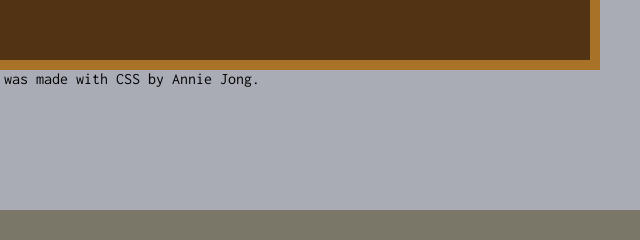
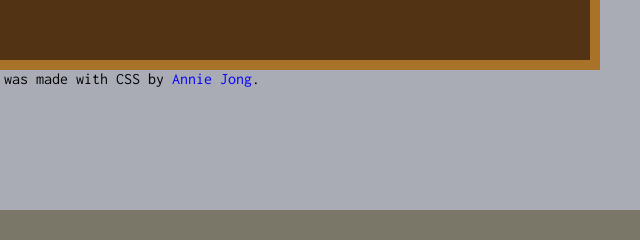
Before and after one commit to multipotentialite-aj/css-bookshelf-1, a plain HTML site: page index.html in a window 1280 px wide. Shown: the part 398-638 px from the top of the page, 556-1196 px from the left. Drawn offline with Linux system fonts and the light colour scheme.

Commit message:
Added GitHub link

```diff
--- a/index.html
+++ b/index.html
@@ -213,7 +213,7 @@
 
         <div>
             <footer>
-                This banner was made with CSS by Annie Jong.
+                This banner was made with CSS by <a href="https://github.com/multipotentialite-aj">Annie Jong</a>.
             </footer>
         </div>
 
--- a/src/style.css
+++ b/src/style.css
@@ -85,6 +85,11 @@ body {
     transform: scale(1.05);
 }
 
+a {
+    text-decoration: none;
+    color: blue;
+}
+
 footer {
     text-align: center;
 }
```
